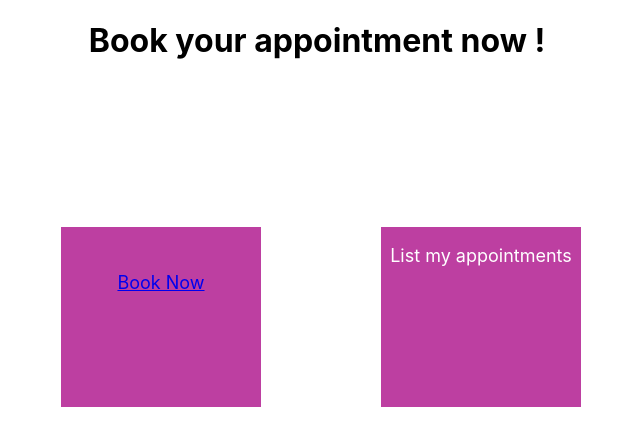
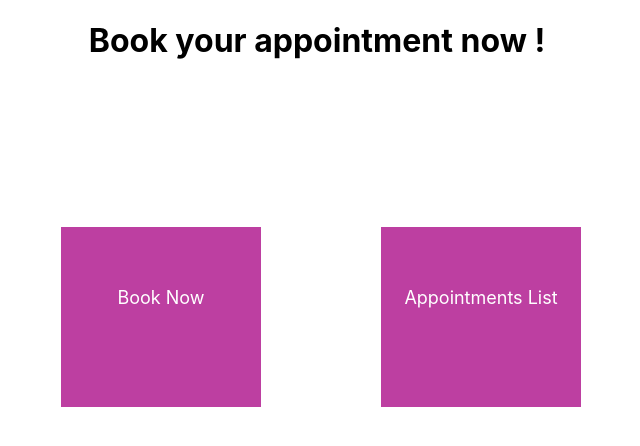
Before and after one commit to domludera/PrimeHealth, a React (Create React App) app in the folder frontend/phfrontend/: page / in a window 1280 px wide. Shown: the top 446 px of the page, without its empty margins (323-963 px from the left). Built offline with nearby package versions, Linux system fonts and the light colour scheme.

Commit message:
added routing

```diff
--- a/frontend/phfrontend/package.json
+++ b/frontend/phfrontend/package.json
@@ -7,7 +7,9 @@
     "@testing-library/react": "^11.2.7",
     "@testing-library/user-event": "^12.8.3",
     "react": "^17.0.2",
+    "react-calendar": "^3.4.0",
     "react-dom": "^17.0.2",
+    "react-router-dom": "^5.2.0",
     "react-scripts": "^4.0.3",
     "web-vitals": "^1.1.2"
   },
--- a/frontend/phfrontend/src/App.js
+++ b/frontend/phfrontend/src/App.js
@@ -5,6 +5,8 @@ import { BrowserRouter as Router,Route } from 'react-router-dom';
 import Welcome from './components/Welcome';
 import BookBox from './components/BookBox';
 import AppointmentListBox   from './components/AppointmentListBox';
+import BookAppointment  from './components/BookAppointment';
+
 /*styles*/
 //import 'font-awesome/css/font-awesome.min.css';
 import './App.css';
@@ -20,6 +22,7 @@ function App() {
           <Route path="/" exact component={Welcome}/>
           <Route path="/" exact component={BookBox}/>
           <Route path="/" exact component={AppointmentListBox}/>
+          <Route path="/bookAppointment" exact component={BookAppointment}/>
       </div>
     </Router>
   );
--- a/frontend/phfrontend/src/components/AppointmentListBox.js
+++ b/frontend/phfrontend/src/components/AppointmentListBox.js
@@ -1,12 +1,13 @@
 import React, {Component} from 'react';
-
+import { Link } from 'react-router-dom';
 
 class AppointmentListBox extends Component
 {
 
     render()
     {
-        return <div id="app-list-box"><p>List my appointments</p></div>
+        return <div id="app-list-box"><a ><Link to="/AppointmentList" >Appointments List</Link></a></div>
+
     }
 
 }
--- /dev/null
+++ b/frontend/phfrontend/src/components/BookAppointment.js
@@ -0,0 +1,39 @@
+import React, {Component} from 'react';
+import  {useState} from 'react';
+import Calendar from 'react-calendar';
+
+class BookAppointment extends Component
+{
+
+
+
+
+
+    bookAppointment()
+    {
+        const [date,setDate] = useState(new Date());
+
+    }
+    onChange()
+    {
+        setDate(Date);
+    }
+
+
+
+
+
+    render()
+    {
+        return  <div>
+        <Calendar
+          onChange={onChange}
+          value={this.state.date}
+        />
+      </div>
+
+    }
+
+}
+
+export default BookAppointment
--- a/frontend/phfrontend/src/styles/appointmentlistbox.css
+++ b/frontend/phfrontend/src/styles/appointmentlistbox.css
@@ -15,6 +15,8 @@ a
 {
     text-align: center;
     vertical-align: middle;
-    line-height: 110px;
+    line-height: 140px;
     padding: 5px;
+    text-decoration: none;
+    color: white;
 }
```
Also changed, not shown: 1 other file (tests, documents, lock files or other folders).
